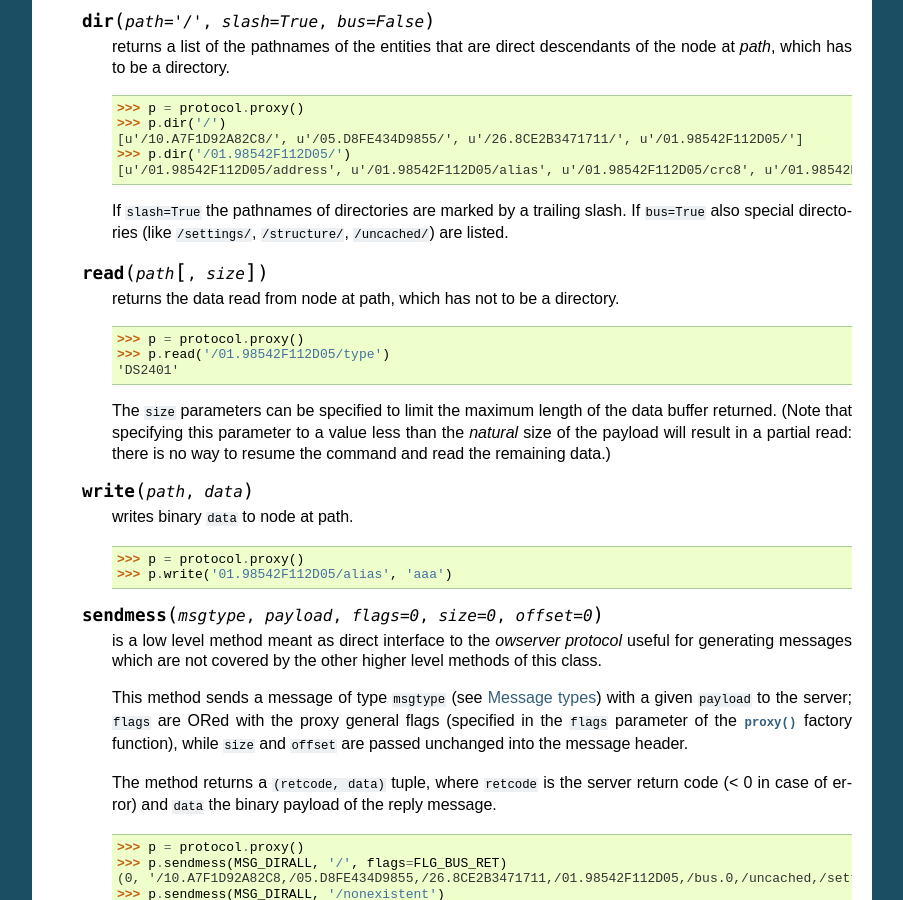
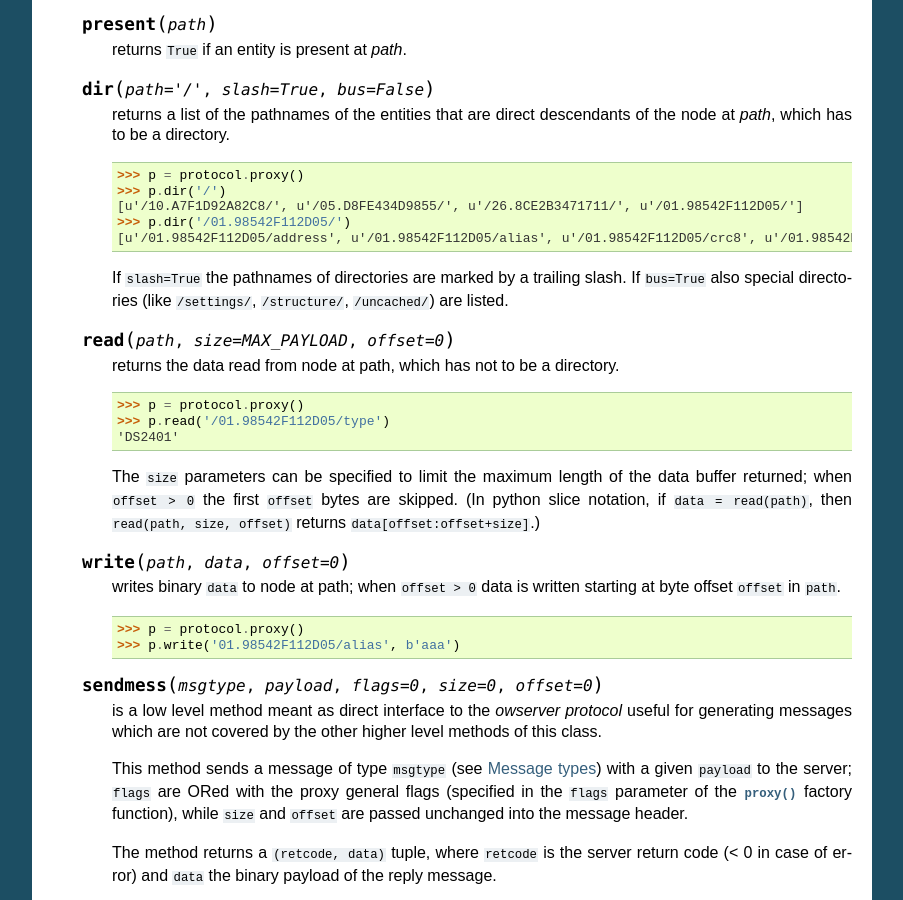
Before and after one commit to miccoli/pyownet, a Sphinx documentation site: the page built from docs/protocol.rst, in a window 1280 px wide and 900 px high, scrolled down 2250 px. Shown: the whole window, without its empty margins (198-1101 px from the left). Built offline with Sphinx 7.4.7, drawn with Linux system fonts in a browser that asks for light colours; some of the changed text lies outside the part shown.

Commit message:
better handling of 'offset' parameter

```diff
--- a/docs/conf.py
+++ b/docs/conf.py
@@ -53,7 +53,7 @@ copyright = u'2014, Stefano Miccoli'
 # The short X.Y version.
 version = '0.8'
 # The full version, including alpha/beta/rc tags.
-release = '0.8.0'
+release = '0.8.2dev'
 
 # The language for content autogenerated by Sphinx. Refer to documentation
 # for a list of supported languages.
--- a/docs/protocol.rst
+++ b/docs/protocol.rst
@@ -4,6 +4,12 @@
 
 .. py:module:: pyownet.protocol
    :synopsis: low level interface to owserver protocol
+
+.. warning::
+
+   This software is still in alpha testing. Altough it has been
+   sucessfully used in production environments for more than 4 years,
+   its API is not frozen yet, and could be changed.
 
 The :mod:`pyownet.protocol` module is a low-level implementation of
 the client side of the owserver protocol. Interaction with an owserver
@@ -169,7 +175,7 @@ functions.
       trailing slash. If ``bus=True`` also special directories (like
       ``/settings/``, ``/structure/``, ``/uncached/``) are listed.
 
-   .. py:method:: read(path[, size])
+   .. py:method:: read(path, size=MAX_PAYLOAD, offset=0)
 
       returns the data read from node at path, which has not to be a
       directory. ::
@@ -179,17 +185,18 @@ functions.
 	'DS2401'
 
       The ``size`` parameters can be specified to limit the maximum
-      length of the data buffer returned. (Note that specifying this
-      parameter to a value less than the *natural* size of the payload
-      will result in a partial read: there is no way to resume the
-      command and read the remaining data.)
+      length of the data buffer returned; when ``offset > 0`` the
+      first ``offset`` bytes are skipped. (In python slice notation,
+      if ``data = read(path)``, then ``read(path, size, offset)``
+      returns ``data[offset:offset+size]``.)
 
-   .. py:method:: write(path, data)
+   .. py:method:: write(path, data, offset=0)
 
-      writes binary ``data`` to node at path. ::
+      writes binary ``data`` to node at path; when ``offset > 0`` data
+      is written starting at byte offset ``offset`` in ``path``. ::
 
 	>>> p = protocol.proxy()
-	>>> p.write('01.98542F112D05/alias', 'aaa')
+	>>> p.write('01.98542F112D05/alias', b'aaa')
 
    .. py:method:: sendmess(msgtype, payload, flags=0, size=0, offset=0)
 
@@ -275,6 +282,13 @@ functions.
 
 Constants
 ---------
+
+.. py:data:: MAX_PAYLOAD
+
+Defines the maximum number of bytes that this module is willing to
+read in a single message from the remote owserver. This limit is
+enforced to avoid security problems with malformed headers. The limit
+is hardcoded to 65536 bytes. [#alpha]_
 
 .. _msgtypes:
 
@@ -383,3 +397,7 @@ I       device serial number (6 bytes) as hex string
 C       Dallas Semiconductor 1-Wire CRC (1 byte) as hex string
 D       a single dot character '.'
 ======  ======================================================
+
+.. rubric:: Footnotes
+
+.. [#alpha] Subject to change while package is in alpha phase.
--- a/pyownet/__init__.py
+++ b/pyownet/__init__.py
@@ -18,7 +18,7 @@
 #
 
 __all__ = ['__version__', ]
-__version__ = '0.8.1'
+__version__ = '0.8.2dev0'
 
 
 class Error(Exception):
```
Also changed, not shown: 1 other file.
